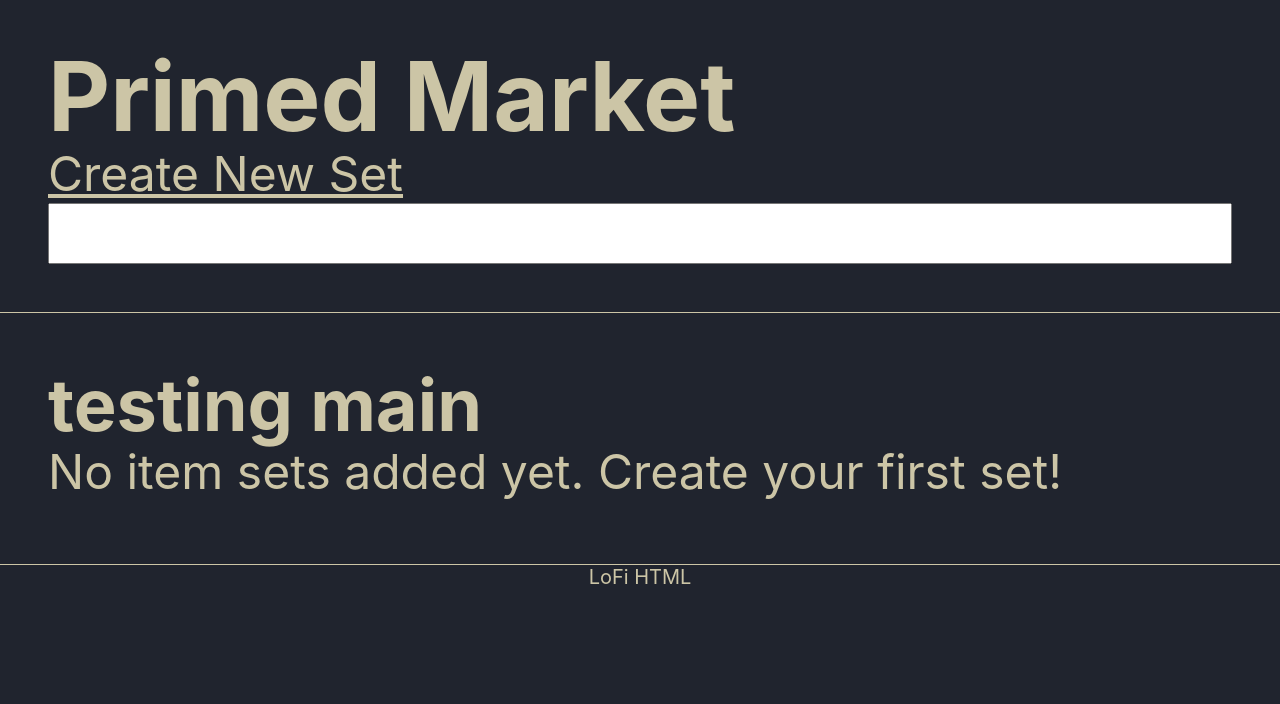
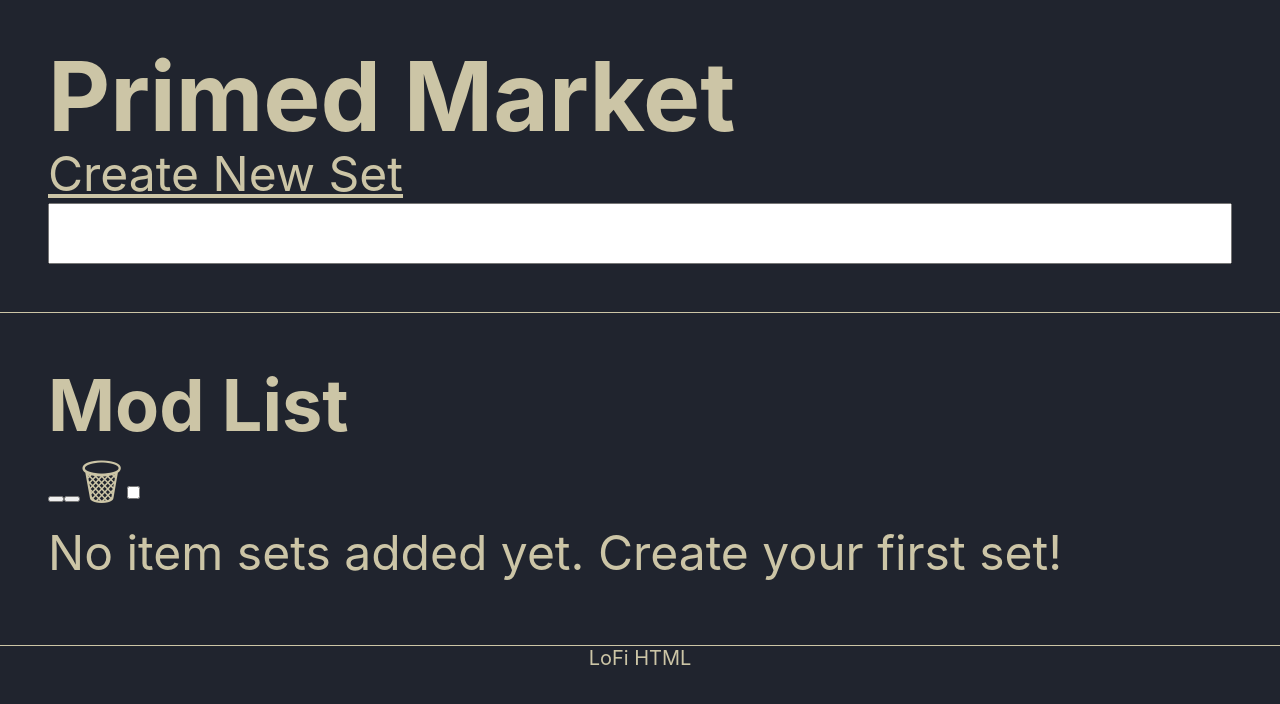
Before and after one commit to Arzi21/primed-market, a React (Create React App) app: page / in a window 1280 px wide. Shown: the top 704 px of the page. Built offline with nearby package versions, Linux system fonts and the light colour scheme.

Commit message:
checkpoint. started work on itemCard deletion

```diff
--- a/src/components/itemSetCard.module.css
+++ b/src/components/itemSetCard.module.css
@@ -15,3 +15,8 @@
     padding: 16px;
 
 }
+
+.deletionButton {
+    position: absolute;
+
+}
--- a/src/components/itemSetCard.tsx
+++ b/src/components/itemSetCard.tsx
@@ -1,12 +1,14 @@
 import { ItemSetInterface } from "../interfaces/itemSetInterface"
+import { DeleteFromLocalStorage } from "../helpers/localStorageCalls";
 import styles from "./itemSetCard.module.css";
 
-export const ItemSetCard = (props: {itemSet:ItemSetInterface}) => {
+export const ItemSetCard = (props: {itemSet:ItemSetInterface, displayDelete:boolean}) => {
 
     const {itemSet} = props
 
-    return (
+    return ( //note: need to remove the overarching <a>. cant nest button in link
     <div className={styles.wrapper}>
+        <button className={styles.deletionButton} onClick={()=> {DeleteFromLocalStorage(itemSet.setName)}}> Delete </button>
         <h3> {itemSet.setName} </h3>
         <p> {itemSet.setItemUrls.length} </p>
         <p> {itemSet.setDescription} </p>
--- a/src/helpers/localStorageCalls.ts
+++ b/src/helpers/localStorageCalls.ts
@@ -26,6 +26,8 @@ export function ReadLocalStorage(key:string):ItemSetInterface[]|any {
 }
 
 export function DeleteFromLocalStorage(key:string) {
+    return console.warn("deletion currently not set up. Cannot delete key: " + key);
+
     if (doesKeyExist(key)) {
         localStorage.removeItem(key);
     }
--- a/src/layout/main.tsx
+++ b/src/layout/main.tsx
@@ -1,22 +1,36 @@
 import { Link } from "react-router-dom";
+import { useState } from "react";
+
 import { ReadLocalStorage, InitialiseTestValue } from "../helpers/localStorageCalls";
-
 import { ItemSetCard } from "../components/itemSetCard";
+import { ItemSetInterface } from "../interfaces/itemSetInterface";
 import styles from "./main.module.css";
-import { ItemSetInterface } from "../interfaces/itemSetInterface";
 
 export const Main = () => {
 
+    const [isDeletable, setIsDeletable] = useState(false);
+
     const itemSet = ReadLocalStorage("itemSet");
+
 
     return(
         <section className={styles.main}>
-            <h2>testing main</h2>
-            {itemSet ? itemSet.map((itemSetValues:ItemSetInterface) => (
-                <Link to={"/set/" + itemSetValues.setNameUrl} key={itemSetValues.setNameUrl}>
-                    <ItemSetCard itemSet={itemSetValues}/>
-                </Link>
-            )) : <p> No item sets added yet. <Link to={"/new_Set/"}> Create your first set!</Link></p>}
+            <h2>Mod List</h2>
+            <div className="interactionBar">
+                <button></button>
+                <button></button>
+                <label>
+                    &#128465;
+                    <input type="checkbox"></input>
+                </label>
+            </div>
+            <article>
+                {itemSet ? itemSet.map((itemSetValues:ItemSetInterface) => (
+                    <Link to={"/set/" + itemSetValues.setNameUrl} key={itemSetValues.setNameUrl}>
+                        <ItemSetCard itemSet={itemSetValues} displayDelete={isDeletable}/>
+                    </Link>
+                )) : <p> No item sets added yet. <Link to={"/new_Set/"}> Create your first set!</Link></p>}
+            </article>
         </section>
     );
 }
```
